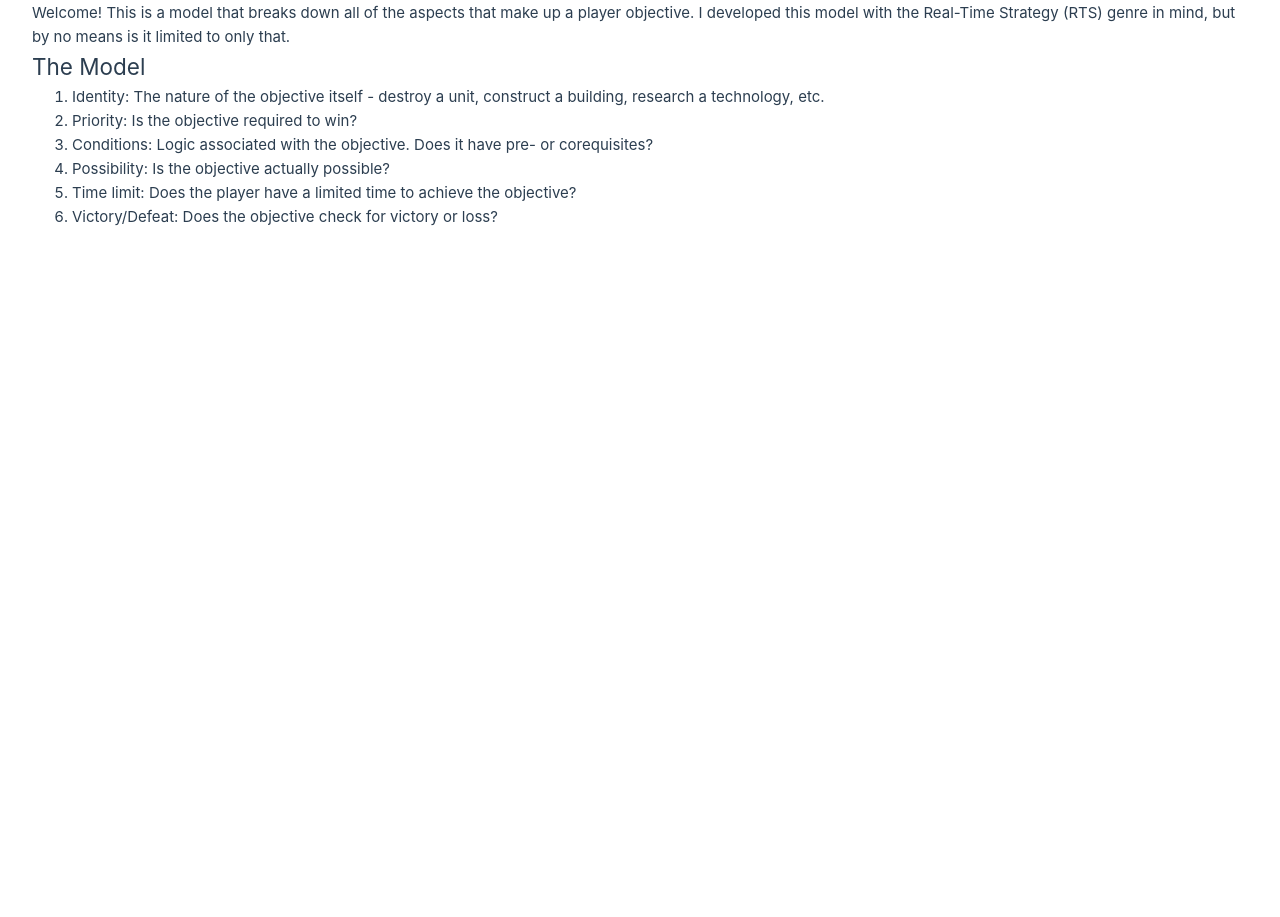
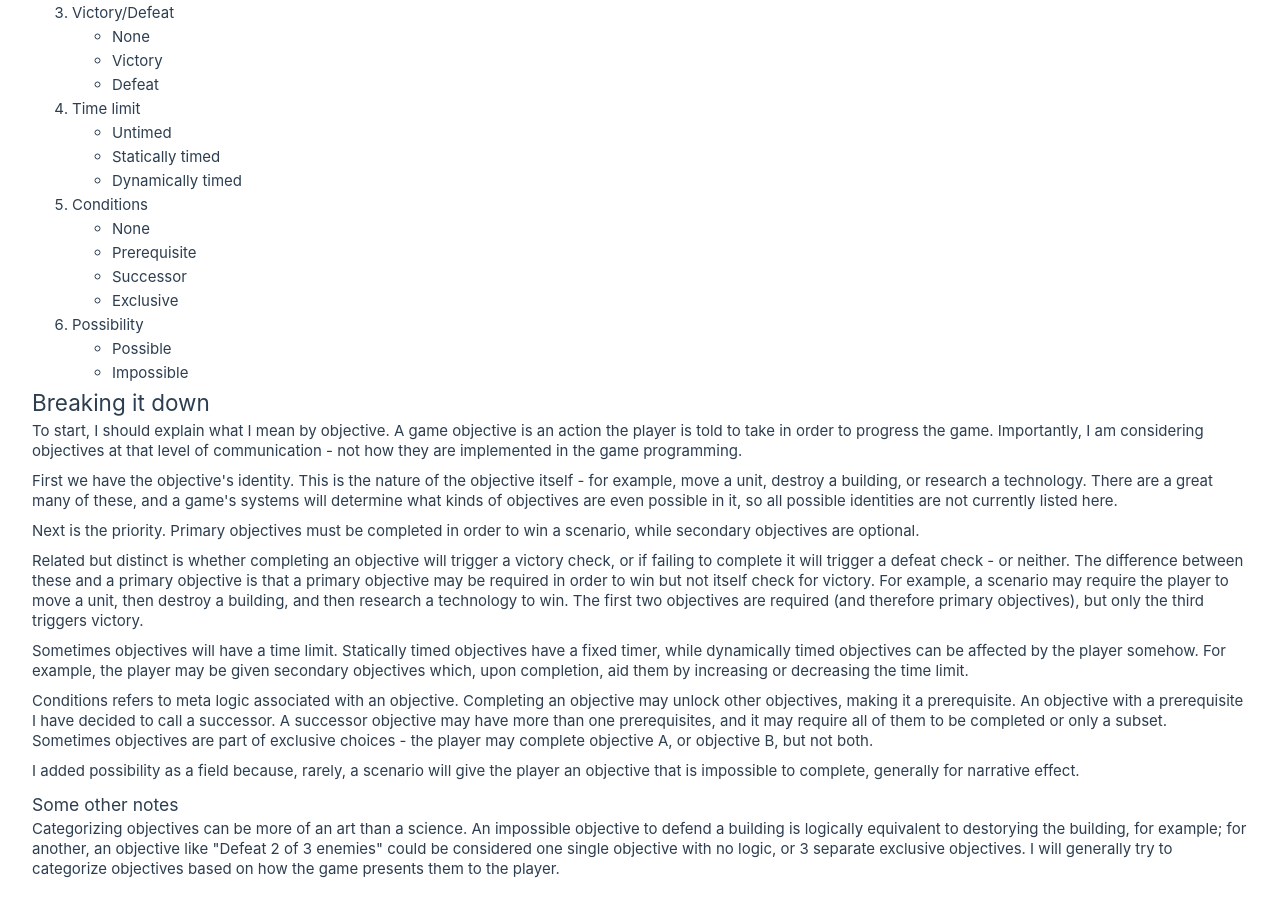
Before and after one commit to maedross/campaign-design, a Vue app: page / in a window 1280 px wide. Shown: the part 357-1274 px from the top of the page. Before the commit the page ends 800 px from the top, so only its background shows below. Built offline with nearby package versions, Linux system fonts and the light colour scheme; the HTML template or start-up script is replaced by a standard one.

Commit message:
updated model description

```diff
--- a/src/views/ModelView.vue
+++ b/src/views/ModelView.vue
@@ -10,13 +10,92 @@
     </p>
     <h2>The Model</h2>
     <ol>
-      <li>Identity: The nature of the objective itself - destroy a unit, construct a building, research a technology, etc.</li>
-      <li>Priority: Is the objective required to win?</li>
-      <li>Conditions: Logic associated with the objective. Does it have pre- or corequisites?</li>
-      <li>Possibility: Is the objective actually possible?</li>
-      <li>Time limit: Does the player have a limited time to achieve the objective?</li>
-      <li>Victory/Defeat: Does the objective check for victory or loss?</li>
+      <li>Identity</li>
+      <li>Priority</li>
+      <ul>
+        <li>Primary</li>
+        <li>Secondary</li>
+      </ul>
+      <li>Victory/Defeat</li>
+      <ul>
+        <li>None</li>
+        <li>Victory</li>
+        <li>Defeat</li>
+      </ul>
+      <li>Time limit</li>
+      <ul>
+        <li>Untimed</li>
+        <li>Statically timed</li>
+        <li>Dynamically timed</li>
+      </ul>
+      <li>Conditions</li>
+      <ul>
+        <li>None</li>
+        <li>Prerequisite</li>
+        <li>Successor</li>
+        <li>Exclusive</li>
+      </ul>
+      <li>Possibility</li>
+      <ul>
+        <li>Possible</li>
+        <li>Impossible</li>
+      </ul>
     </ol>
-
+    <h2>Breaking it down</h2>
+    <p>
+      To start, I should explain what I mean by objective. A game objective is an action the player
+      is told to take in order to progress the game. Importantly, I am considering objectives at
+      that level of communication - not how they are implemented in the game programming.
+    </p>
+    <p>
+      First we have the objective's identity. This is the nature of the objective itself - for
+      example, move a unit, destroy a building, or research a technology. There are a great many of
+      these, and a game's systems will determine what kinds of objectives are even possible in it,
+      so all possible identities are not currently listed here.
+    </p>
+    <p>
+      Next is the priority. Primary objectives must be completed in order to win a scenario, while
+      secondary objectives are optional.
+    </p>
+    <p>
+      Related but distinct is whether completing an objective will trigger a victory check, or if
+      failing to complete it will trigger a defeat check - or neither. The difference between these
+      and a primary objective is that a primary objective may be required in order to win but not
+      itself check for victory. For example, a scenario may require the player to move a unit, then
+      destroy a building, and then research a technology to win. The first two objectives are
+      required (and therefore primary objectives), but only the third triggers victory.
+    </p>
+    <p>
+      Sometimes objectives will have a time limit. Statically timed objectives have a fixed timer,
+      while dynamically timed objectives can be affected by the player somehow. For example, the
+      player may be given secondary objectives which, upon completion, aid them by increasing or
+      decreasing the time limit.
+    </p>
+    <p>
+      Conditions refers to meta logic associated with an objective. Completing an objective may
+      unlock other objectives, making it a prerequisite. An objective with a prerequisite I have
+      decided to call a successor. A successor objective may have more than one prerequisites, and
+      it may require all of them to be completed or only a subset. Sometimes objectives are part of
+      exclusive choices - the player may complete objective A, or objective B, but not both.
+    </p>
+    <p>
+      I added possibility as a field because, rarely, a scenario will give the player an objective
+      that is impossible to complete, generally for narrative effect.
+    </p>
+    <h3>Some other notes</h3>
+    <p>
+      Categorizing objectives can be more of an art than a science. An impossible objective to
+      defend a building is logically equivalent to destorying the building, for example; for
+      another, an objective like "Defeat 2 of 3 enemies" could be considered one single objective
+      with no logic, or 3 separate exclusive objectives. I will generally try to categorize
+      objectives based on how the game presents them to the player.
+    </p>
   </main>
 </template>
+
+<style>
+p {
+  line-height: 20px; /* within paragraph */
+  margin-bottom: 10px; /* between paragraphs */
+}
+</style>
```
Also changed, not shown: 5 other files (tests, documents, lock files or other folders).
